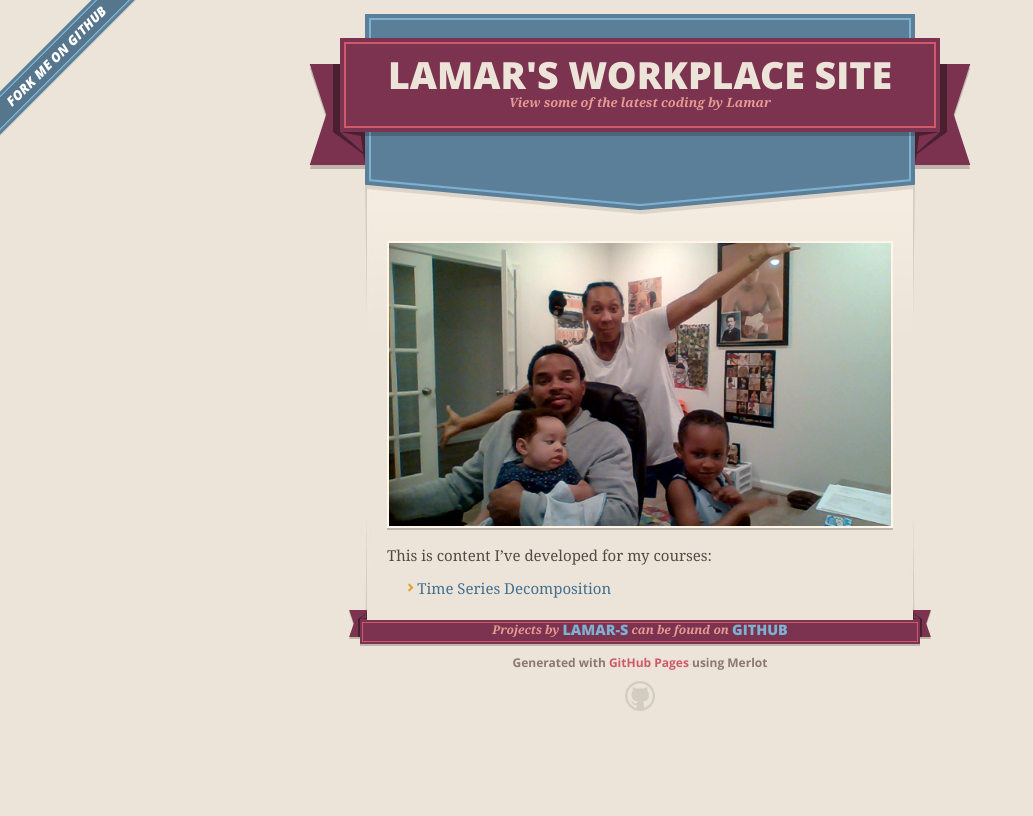
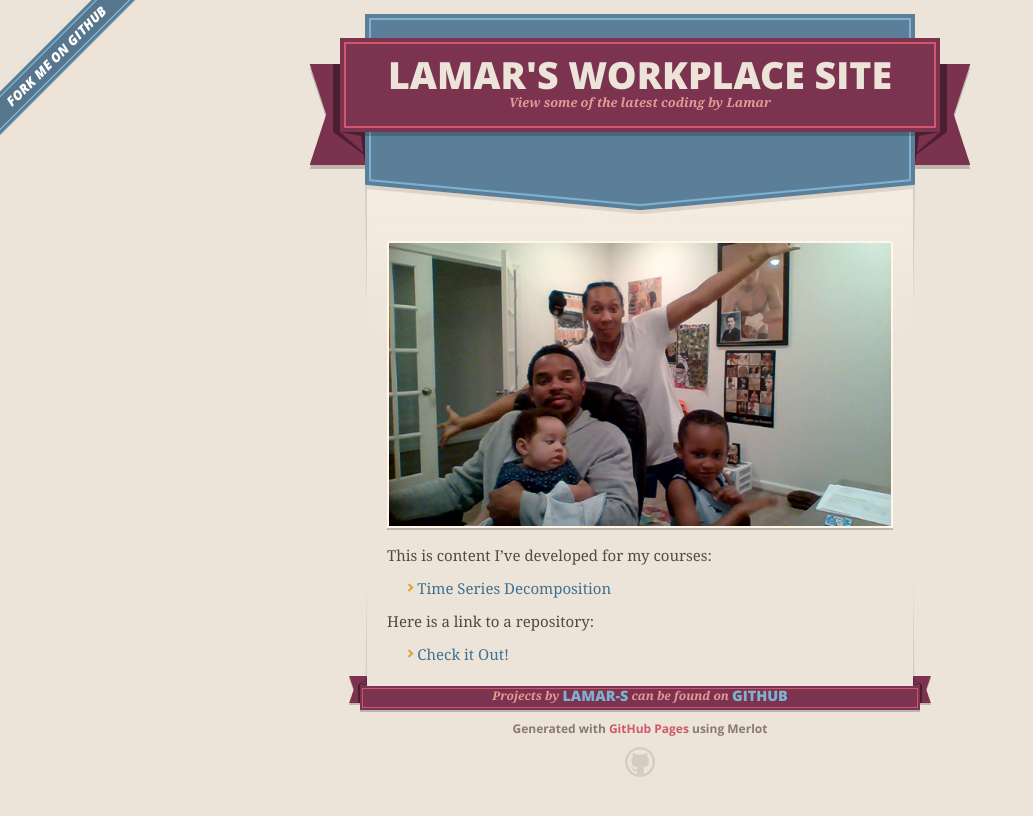
Before and after one commit to Lamar-S/lamar-s.github.io, a Jekyll site: the page built from index.md, in a window 1280 px wide. Shown: the top 816 px of the page, without its empty margins (0-1033 px from the left). Built offline with Jekyll 4.4.1, drawn with Linux system fonts in a browser that asks for light colours; our own code applies the rules of GitHub Pages for plain Markdown files.

Commit message:
Update index.md

```diff
--- a/index.md
+++ b/index.md
@@ -9,3 +9,6 @@ description: abcd
 This is content I've developed for my courses:
 
 - [Time Series Decomposition](/timeseries/index.md)
+
+Here is a link to a repository:
+- [Check it Out!](https://github.com/Lamar-S/sample)
```
